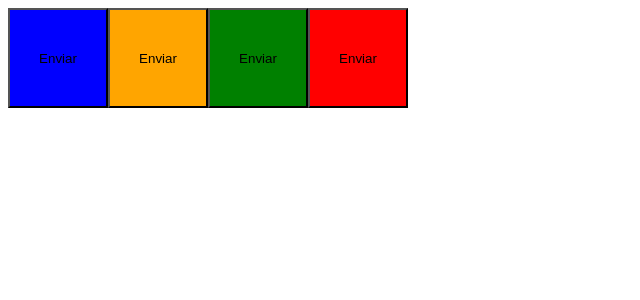
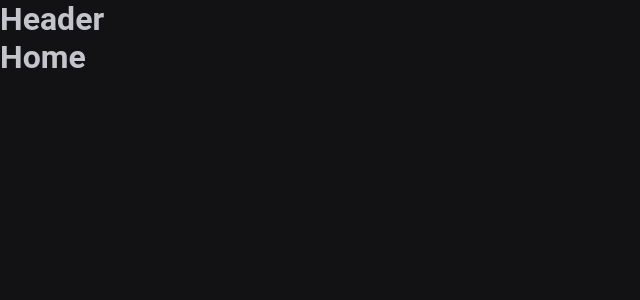
Before and after one commit to walissonsou/ignite-timer, a React (Vite) app: page / in a window 1280 px wide. Shown: the top 300 px of the page, without its empty margins (0-640 px from the left). Built offline with nearby package versions, Linux system fonts and the light colour scheme.

Commit message:
Trabalhando com routes, aplicando o meu default layout

```diff
--- a/package.json
+++ b/package.json
@@ -12,6 +12,7 @@
     "@types/styled-components": "^5.1.26",
     "react": "^18.2.0",
     "react-dom": "^18.2.0",
+    "react-router-dom": "^6.4.3",
     "styled-components": "^5.3.6"
   },
   "devDependencies": {
--- a/src/App.tsx
+++ b/src/App.tsx
@@ -1,12 +1,15 @@
-import { Button } from "./components";
-
+import { ThemeProvider } from 'styled-components'
+import { defaultTheme } from "./styles/themes/default";
+import { GlobalStyle } from "./styles/global";
+import { Router } from './Router';
+import { BrowserRouter } from 'react-router-dom';
 export function App() {
   return (
-    <>
-    <Button variant="primary"   />
-    <Button variant="sucess"    />
-    <Button variant="secondary" />
-    <Button variant="danger"    />
-    </>
+    <BrowserRouter>
+      <ThemeProvider theme={defaultTheme}>
+        <Router />
+        <GlobalStyle />
+      </ThemeProvider>
+    </BrowserRouter>
   )
 }
--- /dev/null
+++ b/src/Router.tsx
@@ -0,0 +1,15 @@
+import { Routes, Route } from 'react-router-dom'
+import { DefaultLayout } from './layout/DefaultLayout';
+import { History } from './pages/History/History';
+import { Home } from './pages/Home/Home';
+
+export function Router() {
+  return (
+    <Routes>
+      <Route path="/" element={<DefaultLayout />}>
+        <Route path="/" element={<Home />} />
+        <Route path="/history" element={<History />} />
+      </Route>
+    </Routes>
+  );
+}
--- a/src/components/index.tsx
+++ /dev/null
@@ -1,15 +0,0 @@
-import { ButtonContainer, ButtonVariant } from './styles.button';
-
-interface ButtonProps {
-  variant?: ButtonVariant
-}
-
-export function Button({ variant = 'primary' }: ButtonProps) {
-  return (
-    <>
-      <ButtonContainer variant={variant}>
-        Enviar
-      </ButtonContainer>
-    </>
-  )
-}
--- a/src/components/styles.button.ts
+++ /dev/null
@@ -1,23 +0,0 @@
-import styled, { css } from 'styled-components';
-
-export type ButtonVariant = 'primary' | 'secondary' | 'danger' | 'sucess' ;
-
-interface ButtonContainerProps{
- variant: ButtonVariant;
-}
-
-const buttonVariants = {
-  primary: 'blue',
-  secondary: 'green',
-  danger: 'red',
-  sucess: 'orange'
-
-}
-
-export const ButtonContainer = styled.button<ButtonContainerProps> `
-  width: 100px;
-  height: 100px;
-
-  ${props => {
-    return css`background-color: ${buttonVariants[props.variant]}
-`}} `
--- /dev/null
+++ b/src/styles/themes/default.ts
@@ -0,0 +1,21 @@
+export const defaultTheme = {
+  white: '#FFF',
+
+  'gray-100': '#E1E1E6',
+  'gray-300': '#C4C4CC',
+  'gray-400': '#8D8D99',
+  'gray-500': '#7C7C8A',
+  'gray-600': '#323238',
+  'gray-700': '#29292E',
+  'gray-800': '#202024',
+  'gray-900': '#121214',
+
+  'green-300': '#00B37E',
+  'green-500': '#00875F',
+  'green-700': '#015F43',
+
+  'red-500': '#AB222E',
+  'red-700': '#7A1921',
+
+  'yellow-500': '#FBA94C',
+}
```
Also changed, not shown: src/components/button.module.css (deleted, +0 -16 lines), src/layout/DefaultLayout/styles.ts (added, +8 -0 lines), 1 other file (tests, documents, lock files or other folders).
